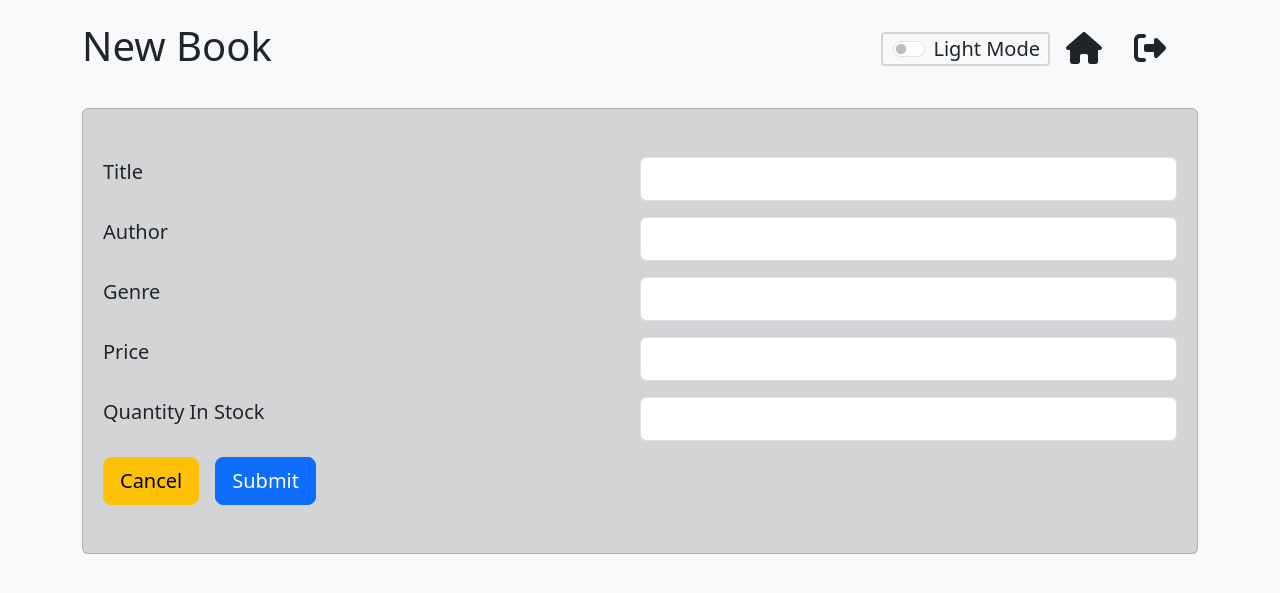
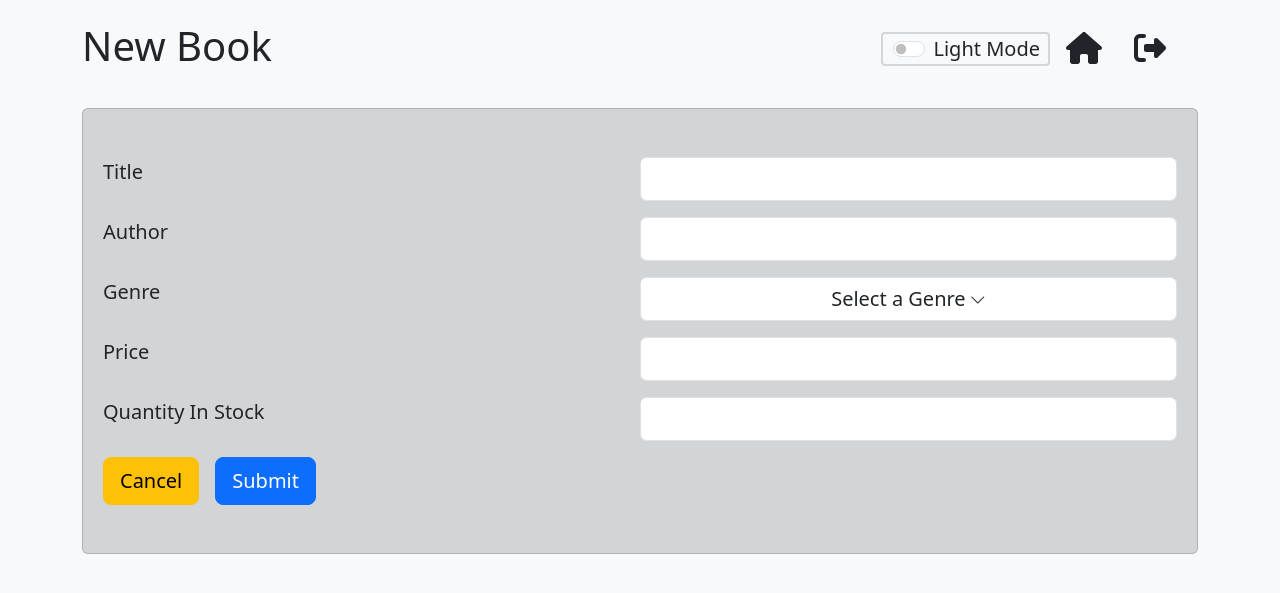
Before and after one commit to snepderg/CS492-GroupABookstore, a Flask app: template flask_app/templates/new_book.html in a window 1280 px wide. Shown: the top 593 px of the page. Run offline with Flask 3, Linux system fonts and the light colour scheme; the template is opened without the code that fills it, so the values that code supplies are empty.

Commit message:
Change genre field to dropdown, add frontend list of genres

```diff
--- /dev/null
+++ b/flask_app/static/scripts/genre-dropdown.js
@@ -0,0 +1,42 @@
+document.addEventListener('DOMContentLoaded', function () {
+    const genreDropdown = document.getElementById('genreDropdownMenuButton');
+    const genreList = document.getElementById('genreList');
+    const hiddenInput = document.getElementById('selectedGenre');
+
+    // Check if elements exist
+    if (!genreDropdown || !genreList || !hiddenInput) {
+        console.error('One or more elements not found');
+        return;
+    }
+
+    // Array of genres
+    const genres = [
+        "Children's",
+        "Fantasy",
+        "Historical Fiction",
+        "Horror",
+        "Mystery",
+        "Non-Fiction",
+        "Romance",
+        "Science Fiction",
+        "Thriller"
+    ];
+
+    // Populate the dropdown list with genres
+    genres.forEach(genre => {
+        const li = document.createElement('li');
+        const a = document.createElement('a');
+        a.className = 'dropdown-item fs-5';
+        a.href = '#';
+        a.textContent = genre;
+        li.appendChild(a);
+        genreList.appendChild(li);
+
+        // Add event listener to each item
+        a.addEventListener('click', function (e) {
+            e.preventDefault(); // Prevent the default anchor behavior
+            genreDropdown.querySelector('span').textContent = genre;
+            hiddenInput.value = genre;
+        });
+    });
+});
--- a/flask_app/templates/new_book.html
+++ b/flask_app/templates/new_book.html
@@ -8,14 +8,18 @@
   <link rel="icon" href="/static/img/favicon.ico" sizes="any">
   <link href="https://cdn.jsdelivr.net/npm/bootstrap@5.3.3/dist/css/bootstrap.min.css" rel="stylesheet"
     integrity="sha384-QWTKZyjpPEjISv5WaRU9OFeRpok6YctnYmDr5pNlyT2bRjXh0JMhjY6hW+ALEwIH" crossorigin="anonymous" />
+  <link href="https://cdn.jsdelivr.net/npm/bootstrap-icons/font/bootstrap-icons.css" rel="stylesheet">
   <link rel="stylesheet" href="/static/styles/theme.css">
   <link rel="stylesheet" href="/static/styles/style.css">
   <link rel="stylesheet" href="/static/styles/nav.css">
   <script defer src="/static/scripts/external-svg-element.js"></script>
   <script defer src="/static/scripts/dark-mode.js"></script>
+  <script defer src="/static/scripts/genre-dropdown.js"></script>
 </head>
 
 <body class="theme-color-primary-bg theme-color-contrast-text">
+  <script src="https://cdn.jsdelivr.net/npm/@popperjs/core@2.9.2/dist/umd/popper.min.js"></script>
+  <script src="https://cdn.jsdelivr.net/npm/bootstrap@5.3.3/dist/js/bootstrap.min.js"></script>
   <div class="container d-flex justify-content-between mt-3 align-items-center">
     <h1>New Book</h1>
     <nav class="d-flex flex-row justify-content-end">
@@ -40,8 +44,17 @@
             <input name="author" id="author" type="text" class="form-control w-50 fs-5">
           </div>
           <div class="d-flex justify-content-between mb-3">
-            <label for="genre" class="form-label fs-5">Genre</label>
-            <input name="genre" id="genre" type="text" class="form-control w-50 fs-5">
+            <p class="form-label fs-5">Genre</p>
+            <div class="dropdown w-50">
+              <button id="genreDropdownMenuButton" class="btn-secondary form-control custom-dropdown-button" type="button" data-bs-toggle="dropdown" aria-expanded="false">
+                <span class="fs-5">Select a Genre</span>
+                <i class="bi bi-chevron-down"></i>
+              </button>
+              <ul class="dropdown-menu" aria-labelledby="genreDropdownMenuButton" id="genreList">
+                <!-- List items will be dynamically populated here -->
+              </ul>
+            </div>
+            <input id="selectedGenre" type="hidden" name="genre" value="">
           </div>
           <div class="d-flex justify-content-between mb-3">
             <label for="price" class="form-label fs-5">Price</label>
```
Also changed, not shown: flask_app/templates/edit_book.html (+15 -2 lines).
